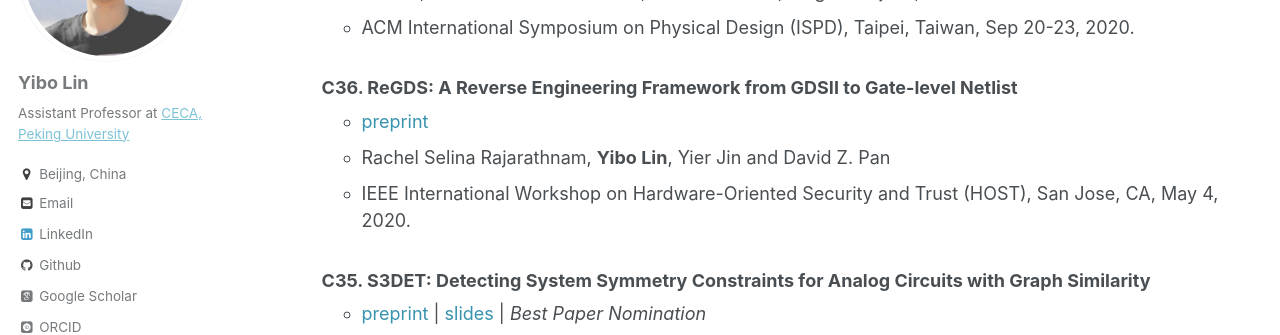
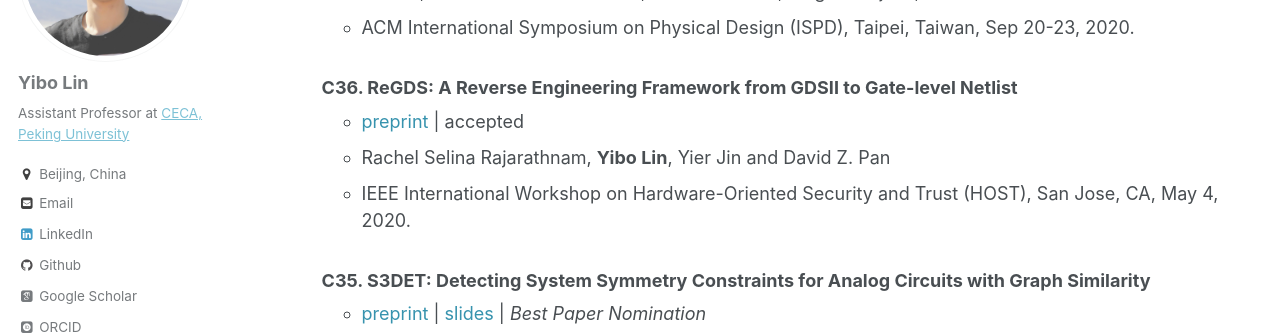
Before and after one commit to limbo018/limbo018.github.io, a Jekyll site: the page built from _pages/publications.md, in a window 1280 px wide and 900 px high, scrolled down 4154 px. Shown: the part 149-484 px from the top of the window. Built offline with Jekyll 4.4.1, drawn with Linux system fonts in a browser that asks for light colours; some web fonts are replaced.

Commit message:
add back accepted tag for regds

```diff
--- a/_pages/publications.md
+++ b/_pages/publications.md
@@ -146,7 +146,7 @@
      * ACM International Symposium on Physical Design (ISPD), Taipei, Taiwan, Sep 20-23, 2020.
 
   ### C36. ReGDS: A Reverse Engineering Framework from GDSII to Gate-level Netlist
-     * <a href="/publications/papers/SECURITY_HOST2020_Rajarathnam.pdf" style="color:#3793ae">preprint</a>
+     * <a href="/publications/papers/SECURITY_HOST2020_Rajarathnam.pdf" style="color:#3793ae">preprint</a> \| accepted
      * Rachel Selina Rajarathnam, **Yibo Lin**, Yier Jin and David Z. Pan
      * IEEE International Workshop on Hardware-Oriented Security and Trust (HOST), San Jose, CA, May 4, 2020.
 
--- a/ref/publications.bib
+++ b/ref/publications.bib
@@ -492,7 +492,7 @@
   day={4},
   address={San Jose, CA},
   publishlink={},
-  annotateweb={([limbo018.github.io/papers/SECURITY_HOST2020_Rajarathnam.pdf preprint])},
+  annotateweb={([limbo018.github.io/papers/SECURITY_HOST2020_Rajarathnam.pdf preprint])(accepted)},
   annotatecv={(accepted)},
 }
 
```
Also changed, not shown: _includes/publications_cv.md (+1 -1 lines), 2 other files.
